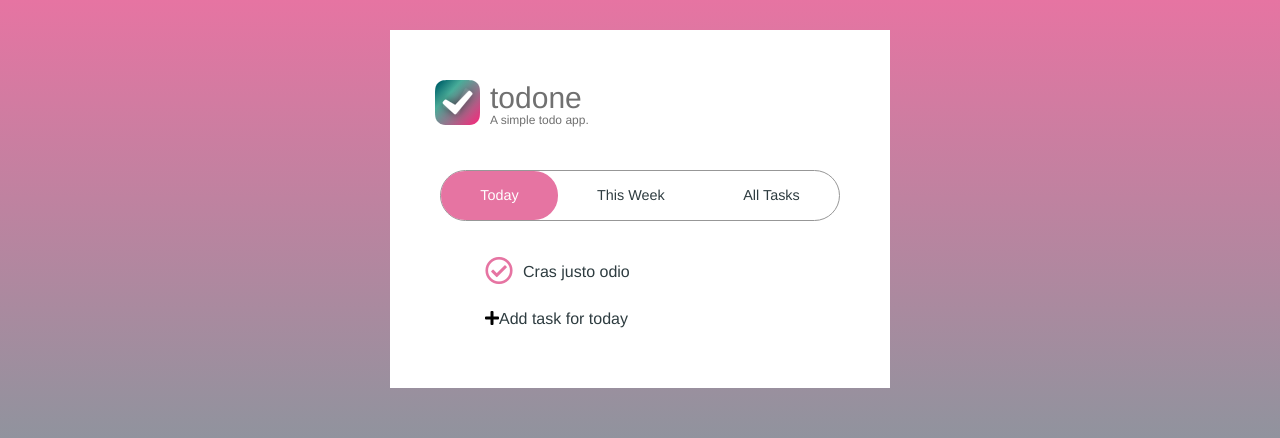
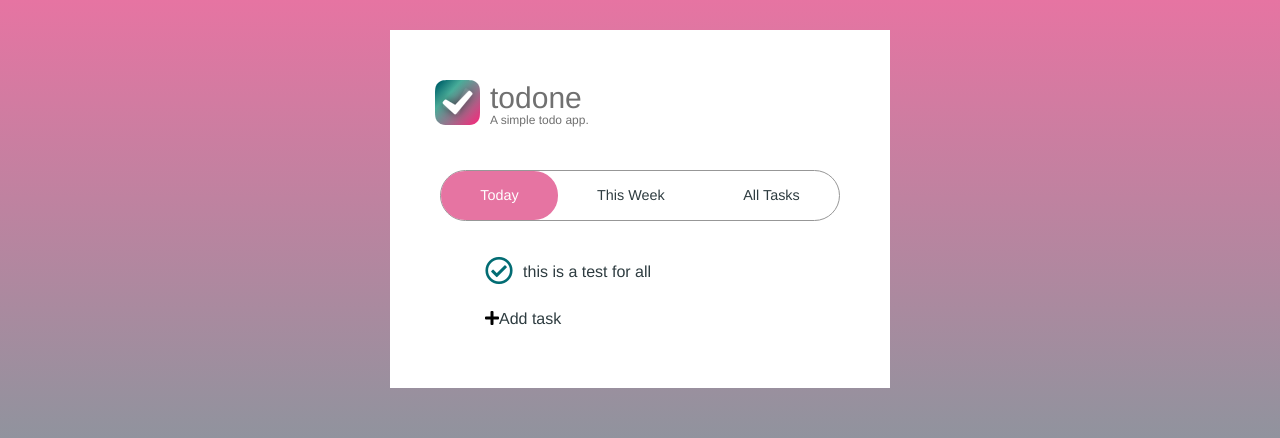
Before and after one commit to morrowdavidson/todone, a React (Create React App) app: page / in a window 1280 px wide. Shown: the top 438 px of the page. Built offline with nearby package versions, Linux system fonts and the light colour scheme.

Commit message:
WIP one list component

```diff
--- a/src/App.js
+++ b/src/App.js
@@ -34,10 +34,6 @@ class App extends Component {
   render() {
 
     let lists = null;
-    let todayList = <TodayList id='todayList' buttonLabel='Add task for today'/>;
-    let weekList = <WeekList id='weekList' buttonLabel='Add task for this week'/>;
-    let allList = <AllList id='allList' buttonLabel='Add task'/>
-
 
     if (this.state.activeDisplay === "today") {
       lists = (
@@ -72,7 +68,9 @@ class App extends Component {
             switchDisplayHandler = {this.switchDisplayHandler}
             activeDisplay = {this.state.activeDisplay}
           />
-          {lists}
+          <AllList
+            activeDisplay = {this.state.activeDisplay}
+          />
         </div>
       </div>
     );
--- a/src/TodoList/AllList.js
+++ b/src/TodoList/AllList.js
@@ -9,35 +9,57 @@ class AllList extends Component {
     this.state = {
       enteringInput: false,
       id: 'allList',
-      buttonLabel: 'Add task'
+      buttonLabel: 'Add task',
+      todayList: [
+        {content: 'this is a test for today'}
+      ],
+      thisWeekList: [
+        {content: 'this is a test for this week'}
+      ],
+      allList: [
+        {content: 'this is a test for all'}
+      ]
     };
   }
 
-  inputToggleHandler = () => {
+  inputToggleHandler = (evt) => {
     if (!this.state.enteringInput) {
         this.setState({
-            enteringInput : true
+          enteringInput : true
         })
-    } else {this.setState({
-        enteringInput : false
-    })
+    } else {
+      if (evt.target.value !== ''){
+        this.setState({
+          enteringInput : false,
+          allList : [
+            ...this.state.allList,
+            {content: evt.target.value}
+          ]
+        })
+      } else {
+      this.setState({
+        enteringInput : false,
+      })
+    }
     }
   }
 
   render(){
-console.log(this.state.buttonLabel);
-
     let buttonOrInput = null;
 
     if (this.state.enteringInput) {
-        buttonOrInput = <li id={this.state.id + "Input"} className="list-group-item add-task-input"><button onClick={this.inputToggleHandler} className="fas fa-plus"></button><input autoFocus onBlur={this.inputToggleHandler} id={this.state.id + "InputField"} type="text" /></li>
+        buttonOrInput = <li id={this.state.id + "Input"} className="list-group-item add-task-input"><button onClick={evt => this.inputToggleHandler(evt)} className="fas fa-plus"></button><input autoFocus onBlur={evt => this.inputToggleHandler(evt)} id={this.state.id + "InputField"} type="text" /></li>
     } else {
         buttonOrInput = <li onClick={this.inputToggleHandler} id={this.state.id + "Button"} className="list-group-item add-task-button"><button className="fas fa-plus"></button>{this.state.buttonLabel}</li>
     }
 
+    let allItems = this.state.allList.map(listItem => {
+      return <TodoItem content={listItem.content}/>
+    })
+
     return (
       <ul className="list-group" id={this.state.id}>
-        <TodoItem />
+        {allItems}
         {buttonOrInput}
       </ul>
     )
--- a/src/TodoList/TodayList.js
+++ b/src/TodoList/TodayList.js
@@ -9,7 +9,10 @@ class TodayList extends Component {
     this.state = {
       enteringInput: false,
       id: 'todayList',
-      buttonLabel: 'Add task for today'
+      buttonLabel: 'Add task for today',
+      listItems : [
+        {content: 'this is a test'}
+      ]
     };
   }
 
--- a/src/TodoList/TodoItem.js
+++ b/src/TodoList/TodoItem.js
@@ -2,7 +2,7 @@ import React from 'react';
 
 const todoItem = (props) => {
     return(
-        <li className="list-group-item"><i className="far fa-check-circle"></i> Cras justo odio</li>
+        <li className="list-group-item"><i className="far fa-check-circle"></i> {props.content}</li>
     )
 }
 
```
